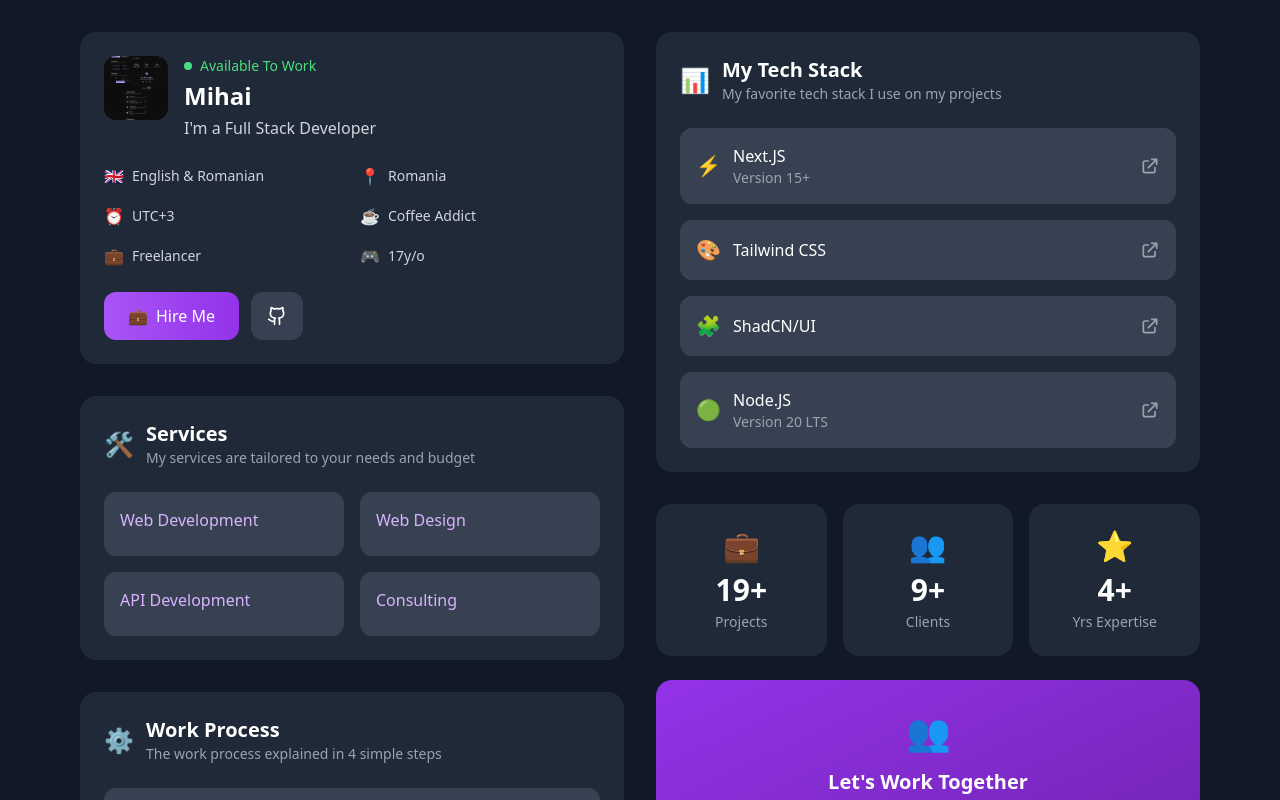
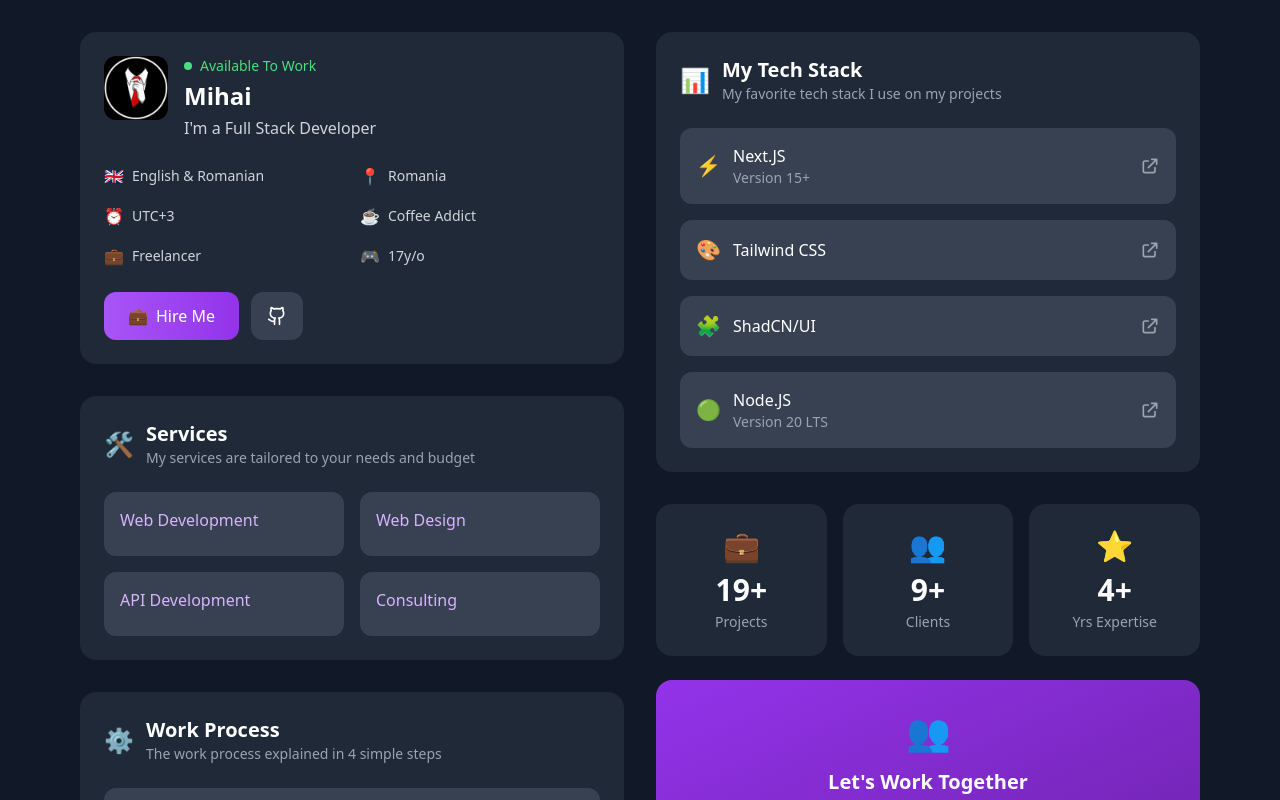
Before and after one commit to ntflixfans/persona-web-clone, a React (Vite) app: page / in a window 1280 px wide. Shown: the top 800 px of the page. Built offline with nearby package versions, Linux system fonts and the light colour scheme.

Commit message:
Change logo
Update the logo image in the header.

```diff
--- a/src/components/Header.tsx
+++ b/src/components/Header.tsx
@@ -1,4 +1,3 @@
-
 import React from 'react';
 import { Github } from 'lucide-react';
 
@@ -8,7 +7,7 @@ export const Header = () => {
       <div className="flex items-start gap-3 sm:gap-4 mb-4 sm:mb-6">
         <div className="w-12 h-12 sm:w-16 sm:h-16 rounded-xl overflow-hidden bg-gray-700 flex-shrink-0">
           <img
-            src="/lovable-uploads/36ac2f76-d79c-4e0e-8f93-d56191abc0b6.png"
+            src="/lovable-uploads/b35525c4-5ecf-4b14-8db1-6f53ded978af.png"
             alt="Profile"
             className="w-full h-full object-cover"
           />
```
Also changed, not shown: public/lovable-uploads/b35525c4-5ecf-4b14-8db1-6f53ded978af.png (added).
